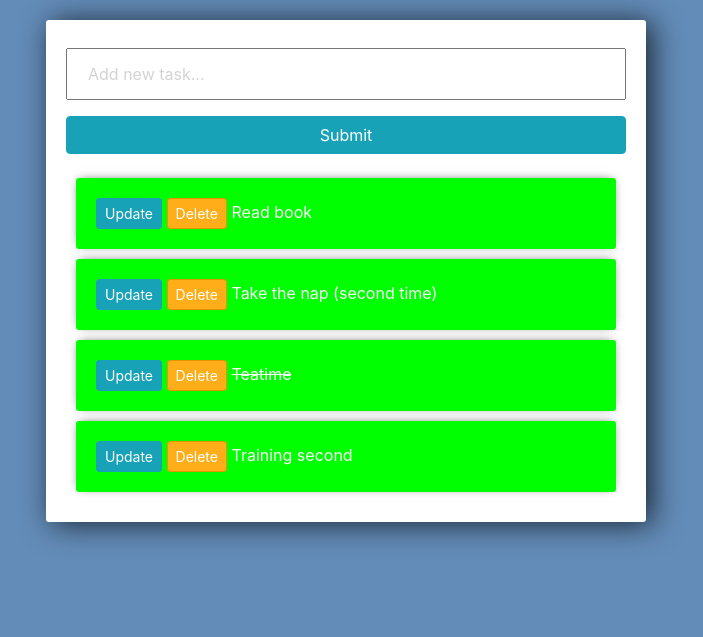
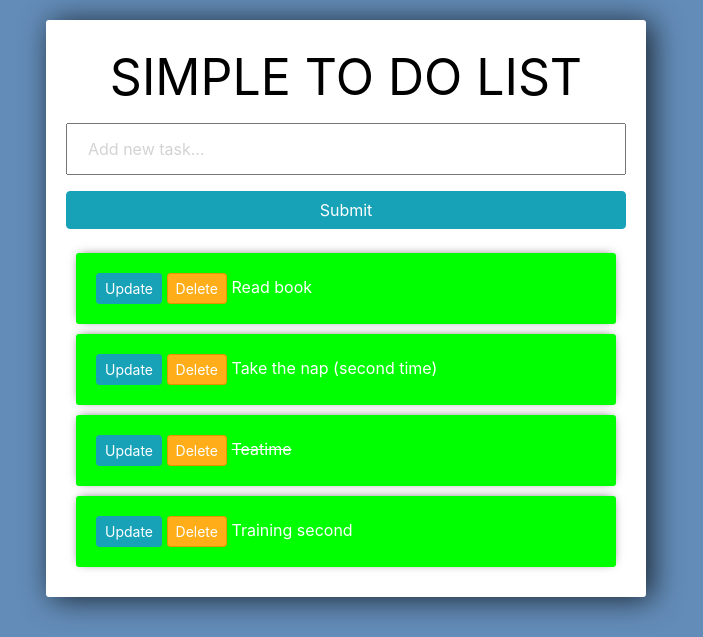
Before and after one commit to jonqwerty/todocli, a Django app: page / in a window 1280 px wide. Shown: the top 637 px of the page, without its empty margins (294-997 px from the left). Run offline with Django 3.2, Linux system fonts and the light colour scheme; data comes from the database, SQL or seed files in the repository; some libraries are stand-ins or nearby versions.

Commit message:
edit html

```diff
--- a/tasks/templates/tasks/list.html
+++ b/tasks/templates/tasks/list.html
@@ -49,6 +49,10 @@
 
 <div class="center-column">
 
+	<div style="color: black; font-size: 50px; text-align: center">
+		SIMPLE TO DO LIST
+	</div>
+
 	<form method="POST" action="/">
 		{% csrf_token %}
 		{{form.title}}
```
